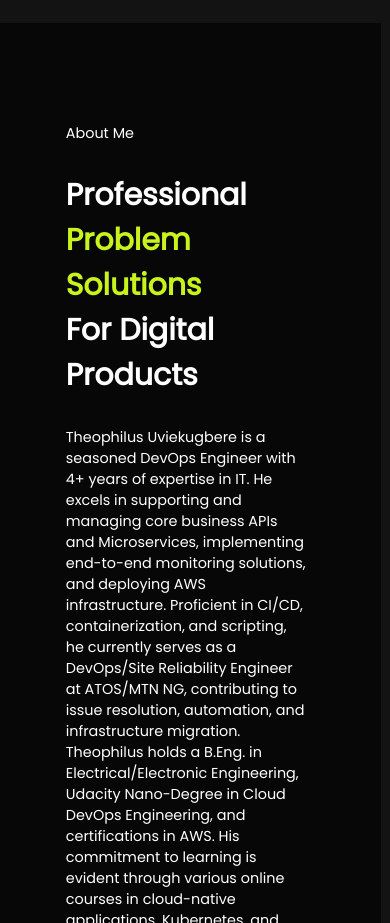
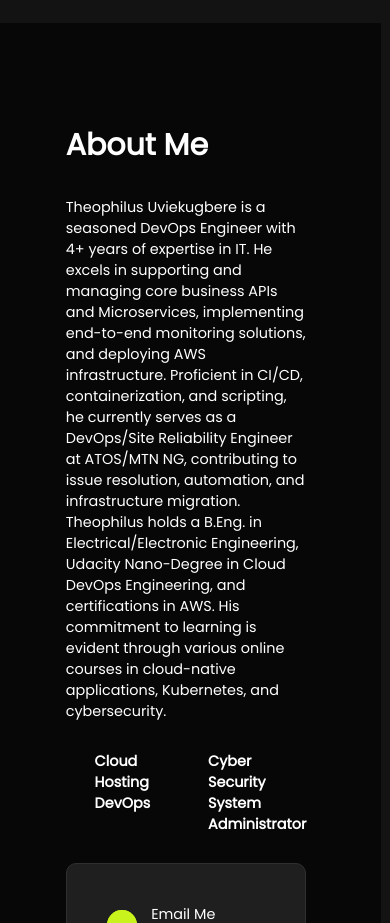
Before and after one commit to ataisi-nathan/CloudKnightOps, a React (Vite) app: page / in a window 390 px wide. Shown: the part 1360-2283 px from the top of the page. Built offline with nearby package versions, Linux system fonts and the light colour scheme; some icons are missing.

Commit message:
Updated mobile responsiveness

```diff
--- a/src/components/about.jsx
+++ b/src/components/about.jsx
@@ -5,8 +5,8 @@ function About() {
     return (
         <div className="about" id='about'>
             <div className="left">
-                <p>About Me</p>
-                <h3>Professional <span>Problem Solutions </span> <br /> For Digital Products</h3>
+                <h3>About Me</h3>
+                {/* <h3>Professional <span>Problem Solutions </span> <br /> For Digital Products</h3> */}
                 <p>
                     Theophilus Uviekugbere is a seasoned DevOps Engineer with 4+ years of expertise in IT. He excels in supporting and managing core business APIs and Microservices, implementing end-to-end monitoring solutions, and deploying AWS infrastructure. Proficient in CI/CD, containerization, and scripting, he currently serves as a DevOps/Site Reliability Engineer at ATOS/MTN NG, contributing to issue resolution, automation, and infrastructure migration. Theophilus holds a B.Eng. in Electrical/Electronic Engineering, Udacity Nano-Degree in Cloud DevOps Engineering, and certifications in AWS. His commitment to learning is evident through various online courses in cloud-native applications, Kubernetes, and cybersecurity.
                 </p>
--- a/src/index.css
+++ b/src/index.css
@@ -652,7 +652,7 @@ footer a:hover {
   .about .support {
     flex-direction: column;
     width: fit-content;
-    padding: 30px 70px;
+    padding: 20px;
   }
   .ham {
       display: inline-block;
```
